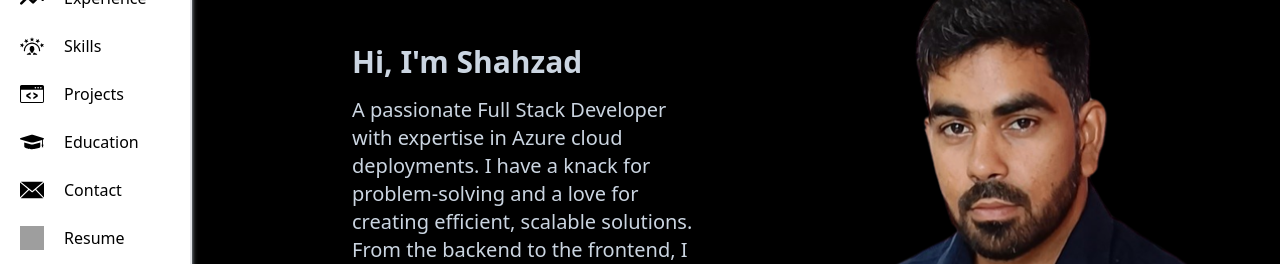
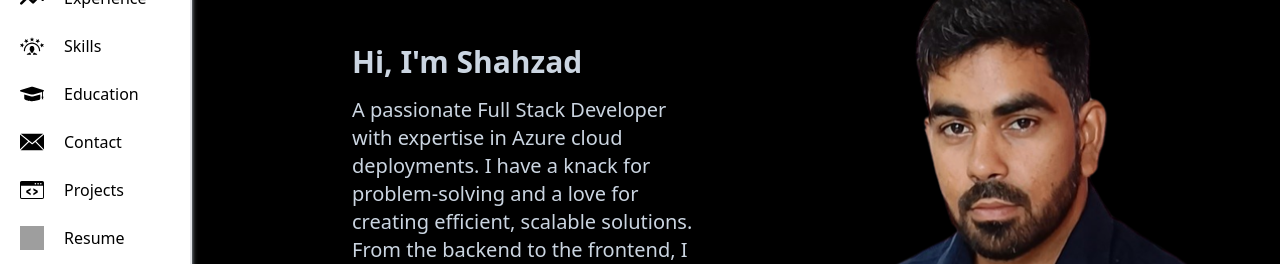
Before and after one commit to shahzad285/ShahzadAhamad, a React (Create React App) app in the folder shahzadahamad/: page / in a window 1280 px wide. Shown: the part 232-496 px from the top of the page. Built offline with nearby package versions, Linux system fonts and the light colour scheme; grey boxes are pictures that could not be loaded.

Commit message:
Changed the transition duration and on hover removed text enlargement and used scale

```diff
--- a/shahzadahamad/src/pages/Experience.tsx
+++ b/shahzadahamad/src/pages/Experience.tsx
@@ -70,7 +70,7 @@ export default function Experience() {
                     {experienceData.map((experience, index) => (
                         <li
                             key={index}
-                            className={`cursor-pointer py-2 ${selectedItem === experience.pointer ? "text-green-500 font-bold text-xl" : "hover:text-blue-500 hover:font-semibold hover:text-lg"}`}
+                            className={`cursor-pointer py-2 ${selectedItem === experience.pointer ? "text-green-500 font-bold text-xl" : "hover:text-blue-500 hover:font-semibold hover:scale-125"}`}
                             onClick={() => handleItemClick(experience.pointer)}
                         >
                             {experience.pointer}
--- a/shahzadahamad/src/pages/HiddenMenu.tsx
+++ b/shahzadahamad/src/pages/HiddenMenu.tsx
@@ -10,39 +10,39 @@ const HiddenMenu:React.FC<HiddenMenuProps>=({ onClose })=> {
       <div className="z-20 w-48 h-screen fixed bg-white">
         <ul className="menu-items">
           <li className="flex py-8 h-12 items-center hover:bg-zinc-100 ">
-            <Link onClick={onClose} className="flex items-center pl-5 w-full h-full cursor-pointer" to="about" smooth={true} duration={500}>
+            <Link onClick={onClose} className="flex items-center pl-5 w-full h-full cursor-pointer" to="about" smooth={true} duration={1500}>
               <img className=" h-6 w-6 fill-current text-green-300" src="/images/about.svg" alt="About me" />
               <span className="px-5">About</span>
             </Link>
           </li>
           <li className="flex py-8 h-12 items-center hover:bg-zinc-100 ">
-            <Link onClick={onClose}  className="flex items-center pl-5 w-full h-full cursor-pointer" to="experience" smooth={true} duration={500}>
+            <Link onClick={onClose}  className="flex items-center pl-5 w-full h-full cursor-pointer" to="experience" smooth={true} duration={1500}>
               <img className=" h-6 w-6 fill-current text-green-300" src="/images/experience.svg" alt="About me" />
               <span className="px-5">Experience</span>
             </Link>
           </li>
           <li className="flex py-8 h-12 items-center hover:bg-zinc-100 ">
-            <Link onClick={onClose}  className="flex items-center pl-5 w-full h-full cursor-pointer" to="skills" smooth={true} duration={500}>
+            <Link onClick={onClose}  className="flex items-center pl-5 w-full h-full cursor-pointer" to="skills" smooth={true} duration={1500}>
               <img className=" h-6 w-6 fill-current text-green-300" src="/images/skills.svg" alt="About me" />
               <span className="px-5">Skills</span>
             </Link>
           </li>
           <li className="flex py-8 h-12 items-center hover:bg-zinc-100 ">
-            <Link onClick={onClose}  className="flex items-center pl-5 w-full h-full cursor-pointer" to="education" smooth={true} duration={500}>
+            <Link onClick={onClose}  className="flex items-center pl-5 w-full h-full cursor-pointer" to="education" smooth={true} duration={1500}>
               <img className=" h-6 w-6 fill-current text-green-300" src="/images/education.svg" alt="About me" />
               <span className="px-5">Education</span>
             </Link>
           </li>
           <li className="flex py-8 h-12 items-center hover:bg-zinc-100 ">
-            <Link onClick={onClose}  className="flex items-center pl-5 w-full h-full cursor-pointer" to="projects" smooth={true} duration={500}>
-              <img className=" h-6 w-6 fill-current text-green-300" src="/images/projects.svg" alt="About me" />
-              <span className="px-5">Projects</span>
+            <Link onClick={onClose}  className="flex items-center pl-5 w-full h-full cursor-pointer" to="contact" smooth={true} duration={1500}>
+              <img className=" h-6 w-6 fill-current text-green-300" src="/images/contact.svg" alt="About me" />
+              <span className="px-5">Contact</span>
             </Link>
           </li>
           <li className="flex py-8 h-12 items-center hover:bg-zinc-100 ">
-            <Link onClick={onClose}  className="flex items-center pl-5 w-full h-full cursor-pointer" to="contact" smooth={true} duration={500}>
-              <img className=" h-6 w-6 fill-current text-green-300" src="/images/contact.svg" alt="About me" />
-              <span className="px-5">Contact</span>
+            <Link onClick={onClose}  className="flex items-center pl-5 w-full h-full cursor-pointer" to="projects" smooth={true} duration={1500}>
+              <img className=" h-6 w-6 fill-current text-green-300" src="/images/projects.svg" alt="About me" />
+              <span className="px-5">Projects</span>
             </Link>
           </li>
           <li className="flex py-8 h-12 items-center hover:bg-zinc-100 ">
--- a/shahzadahamad/src/pages/MainContent.tsx
+++ b/shahzadahamad/src/pages/MainContent.tsx
@@ -21,15 +21,15 @@ export default function MainContent() {
             <div id="skills" className=" h-auto">
                 <Skills />
             </div>
-            <div id="projects" className=" h-auto">
-                <Projects />
-            </div>
             <div id="education" className="h-auto">
                 <Education />
             </div>
             <div id="contact" className="h-auto">
                 <Contact />
             </div>
+            <div id="projects" className=" h-auto">
+                <Projects />
+            </div>
         </div>
     </>
 }
--- a/shahzadahamad/src/pages/SideMenu.tsx
+++ b/shahzadahamad/src/pages/SideMenu.tsx
@@ -38,7 +38,7 @@ export default function SideMedu() {
         <div className="">
             <div ref={menuRef} onClick={handleMenuContainerClick} className="z-20 md:hidden flex items-center menu-sm-container bg-white w-full h-14 fixed shadow-lg shadow-zinc-300">
                 <a onClick={changeShowPopupMenuFlag}><img className="ml-4 h-9 w-9 fill-current text-green-300 cursor-pointer" src="/images/menu.svg" alt="About me" /></a>
-                <Link className="w-full flex flex-col items-center cursor-pointer" to="intro" smooth={true} duration={500}>
+                <Link className="w-full flex flex-col items-center cursor-pointer" to="intro" smooth={true} duration={1500}>
                     <span className="text-xl font-medium text-green-700">Shahzad Ahamad</span>
                     <span className="text-sm font-thin text-purple-900">Full-stackDeveloper</span>
                 </Link>
@@ -47,45 +47,46 @@ export default function SideMedu() {
             <div className="z-20 hidden md:block menu-md-container w-48 h-screen fixed border-r-2 shadow-md shadow-slate-300">
                 <ul className="menu-items">
                     <li className="logo bg-zinc-50  min-h-24 p-7 pb-8 border-b-2">
-                        <Link className="w-full cursor-pointer" to="intro" smooth={true} duration={500}>
+                        <Link className="w-full cursor-pointer" to="intro" smooth={true} duration={1500}>
                             <p className="text-3xl font-thin text-green-700">Shahzad Ahamad</p>
                             <span className="text-sm font-thin text-purple-900">Full-stackDeveloper</span>
                         </Link>
                     </li>
                     <li className="flex h-12 items-center hover:bg-zinc-100 hover:border-l-4">
-                        <Link className="flex items-center pl-5 w-full h-full cursor-pointer" to="about" smooth={true} duration={500}>
+                        <Link className="flex items-center pl-5 w-full h-full cursor-pointer" to="about" smooth={true} duration={1500}>
                             <img className=" h-6 w-6 fill-current text-green-300" src="/images/about.svg" alt="About" />
                             <span className="px-5">About</span>
                         </Link>
                     </li>
                     <li className="flex h-12 items-center hover:bg-zinc-100 hover:border-l-4">
-                        <Link className="flex items-center pl-5 w-full h-full cursor-pointer" to="experience" smooth={true} duration={500}>
+                        <Link className="flex items-center pl-5 w-full h-full cursor-pointer" to="experience" smooth={true} duration={1500}>
                             <img className=" h-6 w-6 fill-current text-green-300" src="/images/experience.svg" alt="Experience" />
                             <span className="px-5">Experience</span>
                         </Link>
                     </li>
                     <li className="flex h-12 items-center hover:bg-zinc-100 hover:border-l-4">
-                        <Link className="flex items-center pl-5 w-full h-full cursor-pointer" to="skills" smooth={true} duration={500}>
+                        <Link className="flex items-center pl-5 w-full h-full cursor-pointer" to="skills" smooth={true} duration={1500}>
                             <img className=" h-6 w-6 fill-current text-green-300" src="/images/skills.svg" alt="Skills" />
                             <span className="px-5">Skills</span>
                         </Link>
                     </li>
+
                     <li className="flex h-12 items-center hover:bg-zinc-100 hover:border-l-4">
-                        <Link className="flex items-center pl-5 w-full h-full cursor-pointer" to="projects" smooth={true} duration={500}>
-                            <img className=" h-6 w-6 fill-current text-green-300" src="/images/projects.svg" alt="Projects" />
-                            <span className="px-5">Projects</span>
-                        </Link>
-                    </li>
-                    <li className="flex h-12 items-center hover:bg-zinc-100 hover:border-l-4">
-                        <Link className="flex items-center pl-5 w-full h-full cursor-pointer" to="education" smooth={true} duration={500}>
+                        <Link className="flex items-center pl-5 w-full h-full cursor-pointer" to="education" smooth={true} duration={1500}>
                             <img className=" h-6 w-6 fill-current text-green-300" src="/images/education.svg" alt="Education" />
                             <span className="px-5">Education</span>
                         </Link>
                     </li>
                     <li className="flex h-12 items-center hover:bg-zinc-100 hover:border-l-4">
-                        <Link className="flex items-center pl-5 w-full h-full cursor-pointer" to="contact" smooth={true} duration={500}>
+                        <Link className="flex items-center pl-5 w-full h-full cursor-pointer" to="contact" smooth={true} duration={1500}>
                             <img className=" h-6 w-6 fill-current text-green-300" src="/images/contact.svg" alt="Contact" />
                             <span className="px-5">Contact</span>
+                        </Link>
+                    </li>
+                    <li className="flex h-12 items-center hover:bg-zinc-100 hover:border-l-4">
+                        <Link className="flex items-center pl-5 w-full h-full cursor-pointer" to="projects" smooth={true} duration={1500}>
+                            <img className=" h-6 w-6 fill-current text-green-300" src="/images/projects.svg" alt="Projects" />
+                            <span className="px-5">Projects</span>
                         </Link>
                     </li>
                     <li className="flex h-12 items-center hover:bg-zinc-100 hover:border-l-4">
--- a/shahzadahamad/src/pages/Skills.tsx
+++ b/shahzadahamad/src/pages/Skills.tsx
@@ -29,7 +29,7 @@ return <>
                 {skillData.map((area, index) => (
                     <li
                         key={index}
-                        className={`cursor-pointer py-2 ${selectedItem === area.pointer ? "text-green-500 font-bold text-xl" : "hover:text-blue-500 hover:font-semibold hover:text-lg"}`}
+                        className={`cursor-pointer py-2 ${selectedItem === area.pointer ? "text-green-500 font-bold text-xl" : "hover:text-blue-500 hover:font-semibold hover:scale-125"}`}
                         onClick={() => handleItemClick(area.pointer)}
                     >
                         {area.pointer}
```
